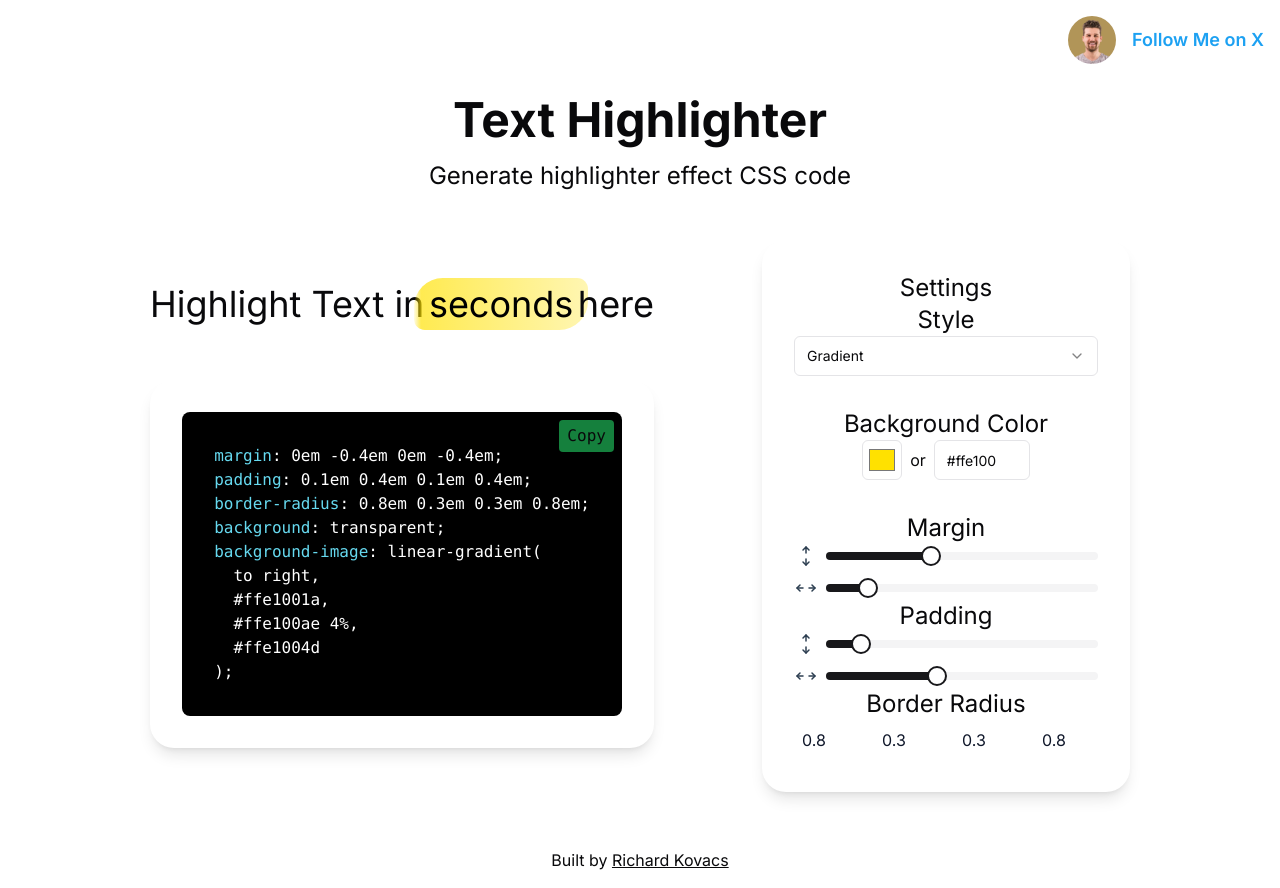
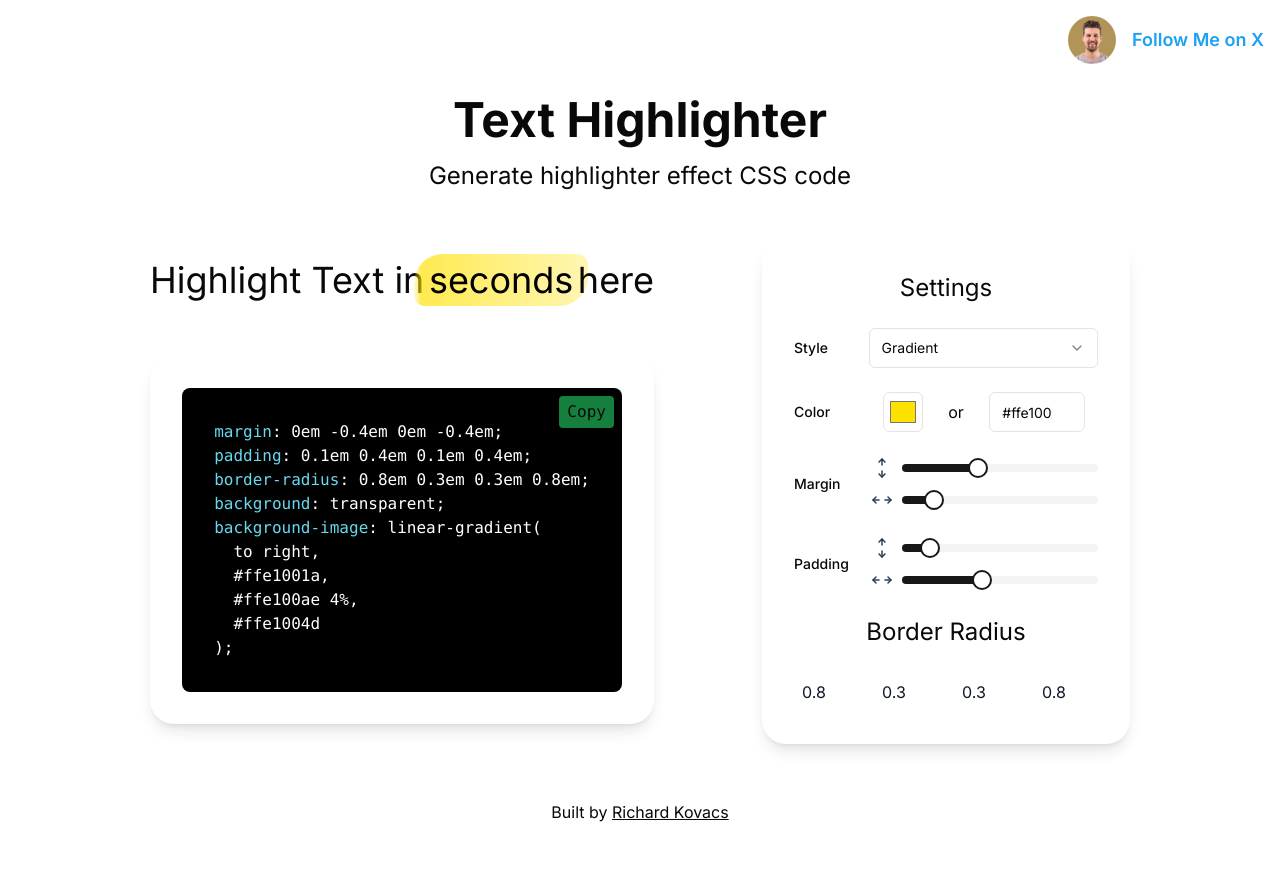
Before and after one commit to kovrichard/highlight-css, a Next.js app: page / in a window 1280 px wide. After the commit the page ends 840 px from the top, so only its background shows below. Built offline with nearby package versions, Linux system fonts and the light colour scheme.

Commit message:
feat: introduce shadcn labels

```diff
--- a/package.json
+++ b/package.json
@@ -9,6 +9,7 @@
     "lint": "next lint"
   },
   "dependencies": {
+    "@radix-ui/react-label": "^2.0.2",
     "@radix-ui/react-select": "^2.0.0",
     "@radix-ui/react-slider": "^1.1.2",
     "class-variance-authority": "^0.7.0",
--- a/src/app/page.tsx
+++ b/src/app/page.tsx
@@ -11,6 +11,7 @@ import {
   SelectValue,
 } from "@/components/ui/select";
 import { Input } from "@/components/ui/input";
+import { Label } from "@/components/ui/label";
 
 enum Style {
   Gradient = "Gradient",
@@ -166,9 +167,10 @@ export default function Home() {
             </pre>
           </div>
         </div>
-        <div className="flex flex-col items-center p-8 bg-card rounded-3xl shadow-lg">
+        <div className="flex flex-col items-center p-8 bg-card rounded-3xl shadow-lg gap-6">
           <h2 className="text-2xl">Settings</h2>
-          <label className="text-2xl">Style</label>
+          <div className="flex flex-1 items-center w-full gap-4">
+            <Label className="w-20">Style</Label>
             <Select defaultValue={Style.Gradient}>
               <SelectTrigger>
                 <SelectValue placeholder="Style"></SelectValue>
@@ -177,9 +179,10 @@ export default function Home() {
                 <SelectItem value={Style.Gradient}>Gradient</SelectItem>
               </SelectContent>
             </Select>
-          <div className="flex flex-col items-center p-8 rounded-3xl">
-            <label className="text-2xl">Background Color</label>
-            <div className="flex items-center gap-2">
+          </div>
+          <div className="flex flex-1 items-center w-full gap-4">
+            <Label className="w-20">Color</Label>
+            <div className="flex items-center w-full justify-around">
               <Input
                 type="color"
                 value={color}
@@ -195,7 +198,8 @@ export default function Home() {
               />
             </div>
           </div>
-          <label className="text-2xl">Margin</label>
+          <div className="flex w-full items-center gap-4">
+            <Label className="w-20">Margin</Label>
             <div className="flex w-full flex-col justify-around gap-2">
               <div className="flex gap-2">
                 <Image
@@ -228,7 +232,9 @@ export default function Home() {
                 />
               </div>
             </div>
-          <label className="text-2xl">Padding</label>
+          </div>
+          <div className="flex w-full items-center gap-4">
+            <Label className="w-20">Padding</Label>
             <div className="flex w-full flex-col justify-around gap-2">
               <div className="flex gap-2">
                 <Image
@@ -261,6 +267,7 @@ export default function Home() {
                 />
               </div>
             </div>
+          </div>
           <label className="text-2xl">Border Radius</label>
           <div className="flex justify-around gap-4">
             {["topLeft", "topRight", "bottomLeft", "bottomRight"].map(
--- /dev/null
+++ b/src/components/ui/label.tsx
@@ -0,0 +1,26 @@
+"use client"
+
+import * as React from "react"
+import * as LabelPrimitive from "@radix-ui/react-label"
+import { cva, type VariantProps } from "class-variance-authority"
+
+import { cn } from "@/lib/utils"
+
+const labelVariants = cva(
+  "text-sm font-medium leading-none peer-disabled:cursor-not-allowed peer-disabled:opacity-70"
+)
+
+const Label = React.forwardRef<
+  React.ElementRef<typeof LabelPrimitive.Root>,
+  React.ComponentPropsWithoutRef<typeof LabelPrimitive.Root> &
+    VariantProps<typeof labelVariants>
+>(({ className, ...props }, ref) => (
+  <LabelPrimitive.Root
+    ref={ref}
+    className={cn(labelVariants(), className)}
+    {...props}
+  />
+))
+Label.displayName = LabelPrimitive.Root.displayName
+
+export { Label }
```
Also changed, not shown: 1 other file (tests, documents, lock files or other folders). Lines whose indentation alone changed are shown as unchanged.
